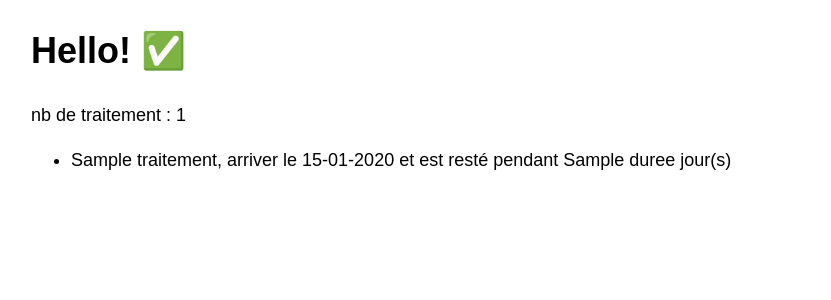
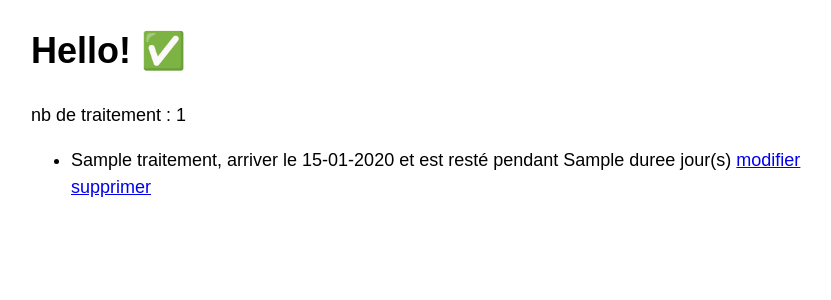
Before and after one commit to Disconnected59/PartielPPE, a Symfony app: template templates/traitement/index.html.twig in a window 1280 px wide. Shown: the part 88-388 px from the top of the page, without its empty margins (209-1040 px from the left). Run offline with Twig, Linux system fonts and the light colour scheme; the template is opened without the code that fills it: most values are stand-ins (such as "Sample title", 1, 10 or a date in 2020); some libraries are stand-ins or nearby versions.

Commit message:
Traitement VFinal VF

```diff
--- a/src/Form/TraitementType.php
+++ b/src/Form/TraitementType.php
@@ -3,6 +3,7 @@ namespace App\Form;
 use Symfony\Component\Form\Extension\Core\Type\SubmitType;
 use Symfony\Component\Form\Extension\Core\Type\DateType;
 use Symfony\Component\Form\Extension\Core\Type\TextType;
+use Symfony\Component\Form\Extension\Core\Type\IntegerType;
 use Symfony\Component\OptionsResolver\OptionsResolver;
 use Symfony\Bridge\Doctrine\Form\Type\EntityType;
 use Symfony\Component\Form\FormBuilderInterface;
@@ -14,7 +15,6 @@ class TraitementType extends AbstractType
 	public function buildForm(FormBuilderInterface $builder, array $options)
 	{
 		$builder
-			->add('id')
 			->add('date_debut',DateType::class)
 			->add('duree')
 			->add('nom_patient',TextType::class)
--- a/templates/traitement/index.html.twig
+++ b/templates/traitement/index.html.twig
@@ -17,6 +17,8 @@
 			<li>{{traitement.nomPatient}},
 				arriver le {{traitement.dateDebut|date('d-m-Y')}}
 				et est resté pendant {{traitement.duree}} jour(s)
+				<a href="{{path('modifier',{id:traitement.id})}}">modifier</a>
+            	<a href="{{path('supprimer',{id:traitement.id})}}">supprimer</a></li>
 			</li>
 		</ul>
 	{% else %}
```
